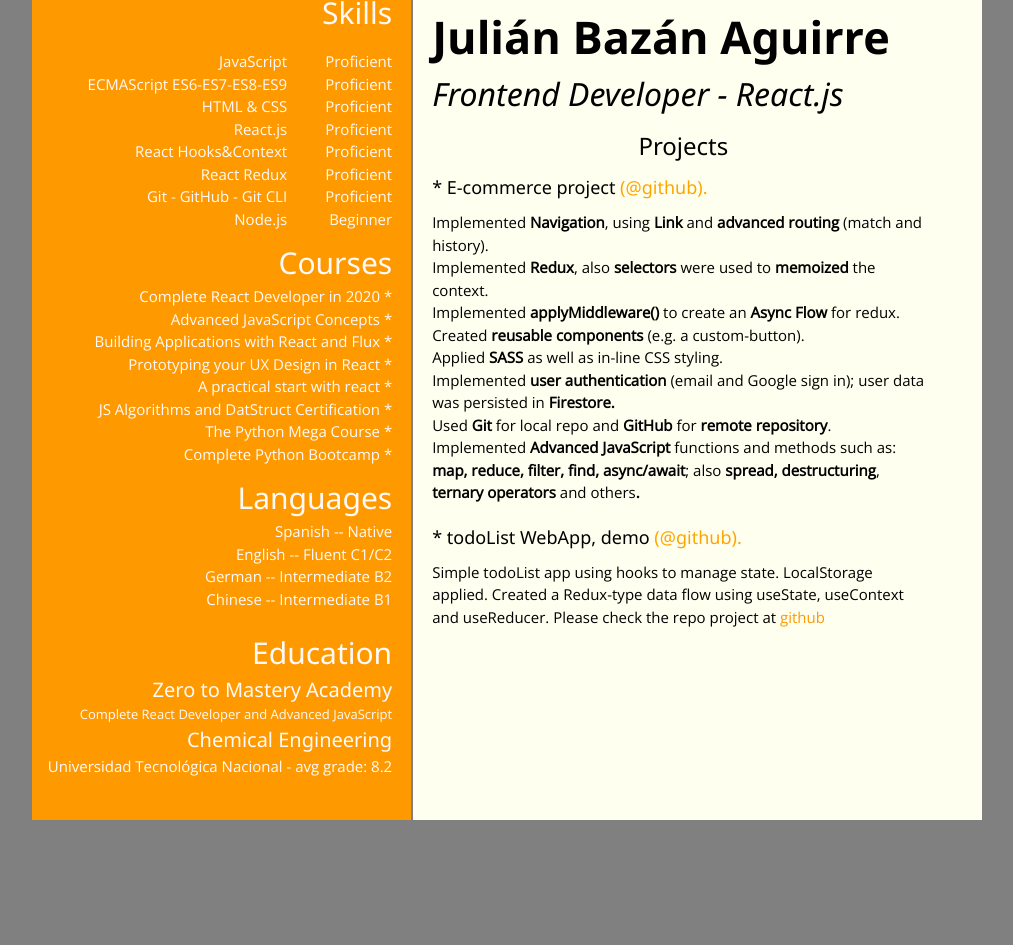
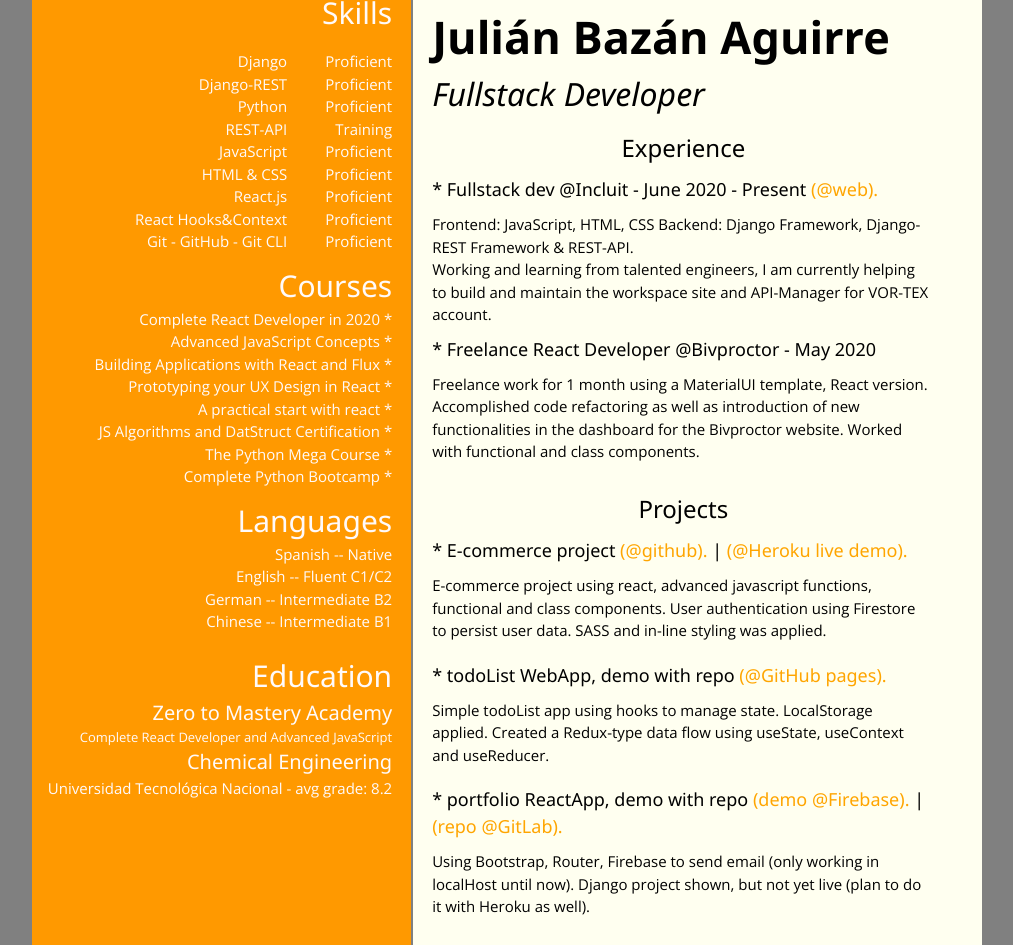
Before and after one commit to the-julianson/miportfolio, a React (Create React App) app: page / in a window 1280 px wide. Shown: the part 180-1125 px from the top of the page, without its empty margins (224-1237 px from the left). Before the commit the page ends 1092 px from the top, so only its background shows below. Built offline with nearby package versions, Linux system fonts and the light colour scheme.

Commit message:
Added new jobs to CV

```diff
--- a/src/component/main-body/right-column/right-experience/right-experience.component.jsx
+++ b/src/component/main-body/right-column/right-experience/right-experience.component.jsx
@@ -2,10 +2,52 @@ import React from "react";
 
 const RigthExperience = () => {
   return (
+    <>
+      <div className="experience">
+        <h3
+          style={{
+            textAlign: `center`,
+            marginTop: `0.5em`
+          }}
+        >
+          Experience
+        </h3>
+        <h5>
+          * Fullstack dev @Incluit - June 2020 - Present
+          <a
+            href="https://developers.junar.com/"
+            style={{
+              textDecoration: `none`,
+              color: `orange`
+            }}
+            target="blank"
+          >
+            {` (@web).`}
+          </a>
+        </h5>
+        <div className="paragraph">
+          <p>
+            Frontend: JavaScript, HTML, CSS Backend: Django Framework,
+            Django-REST Framework & REST-API.<br></br> Working and learning from
+            talented engineers, I am currently helping to build and maintain the
+            workspace site and API-Manager for VOR-TEX account.
+          </p>
+        </div>
+        <h5>* Freelance React Developer @Bivproctor - May 2020</h5>
+        <div className="paragraph">
+          <p>
+            Freelance work for 1 month using a MaterialUI template, React
+            version. Accomplished code refactoring as well as introduction of
+            new functionalities in the dashboard for the Bivproctor website.
+            Worked with functional and class components.
+          </p>
+        </div>
+      </div>
       <div className="projects">
         <h3
           style={{
-          textAlign: `center`
+            textAlign: `center`,
+            marginTop: `1.2em`
           }}
         >
           Projects
@@ -22,39 +64,23 @@ const RigthExperience = () => {
           >
             {` (@github).`}
           </a>
+          {" | "}
+          <a
+            href="https://crownstore.herokuapp.com/"
+            style={{
+              textDecoration: `none`,
+              color: `orange`
+            }}
+            target="blank"
+          >
+            {` (@Heroku live demo).`}
+          </a>
         </h5>
         <div className="paragraph">
           <p>
-          Implemented<strong> Navigation</strong>, using <strong>Link </strong>
-          and <strong>advanced routing</strong> (match and history).
-        </p>
-        <p>
-          Implemented <strong>Redux</strong>, also <strong>selectors </strong>
-          were used to <strong>memoized </strong>the context.
-        </p>
-        <p>
-          Implemented <strong>applyMiddleware()</strong> to create an{" "}
-          <strong>Async Flow</strong> for redux.&nbsp;
-        </p>
-        <p>
-          Created<strong> reusable components</strong> (e.g. a custom-button).
-        </p>
-        <p>
-          Applied<strong> SASS</strong> as well as in-line CSS styling.&nbsp;
-        </p>
-        <p>
-          Implemented <strong>user authentication</strong> (email and Google
-          sign in); user data was persisted in <strong>Firestore.&nbsp;</strong>
-        </p>
-        <p>
-          Used<strong> Git</strong> for local repo and <strong>GitHub </strong>
-          for<strong> remote repository</strong>.
-        </p>
-        <p>
-          Implemented<strong> Advanced JavaScript </strong>functions and methods
-          such as: <strong>map, reduce, filter, find, async/await</strong>; also{" "}
-          <strong>spread, destructuring</strong>,{" "}
-          <strong>ternary operators </strong>and others<strong>.</strong>
+            E-commerce project using react, advanced javascript functions,
+            functional and class components. User authentication using Firestore
+            to persist user data. SASS and in-line styling was applied.
           </p>
         </div>
         <h5
@@ -62,7 +88,7 @@ const RigthExperience = () => {
             marginTop: `20px`
           }}
         >
-        * todoList WebApp, demo
+          * todoList WebApp, demo with repo
           <a
             href="https://the-julianson.github.io/todoList/"
             style={{
@@ -71,27 +97,55 @@ const RigthExperience = () => {
             }}
             target="blank"
           >
-          {` (@github).`}
+            {` (@GitHub pages).`}
           </a>
         </h5>
 
         <div className="paragraph">
           <p>
-          Simple todoList app using hooks to manage state. LocalStorage applied.
-          Created a Redux-type data flow using useState, useContext and
-          useReducer. Please check the repo project at{" "}
-          <span >
+            Simple todoList app using hooks to manage state. LocalStorage
+            applied. Created a Redux-type data flow using useState, useContext
+            and useReducer.
+          </p>
+        </div>
+        <h5
+          style={{
+            marginTop: `20px`
+          }}
+        >
+          * portfolio ReactApp, demo with repo
           <a
-              href="https://github.com/the-julianson/todoList"
-              style={{ textDecoration: `none`, color: `#ff9900` }}
+            href="https://julianbazanaguirre-ecf1b.web.app/"
+            style={{
+              textDecoration: `none`,
+              color: `orange`
+            }}
             target="blank"
           >
-              github
+            {` (demo @Firebase).`}
           </a>
-          </span>
+          {" | "}
+          <a
+            href="https://gitlab.com/the-julianson/portfolio"
+            style={{
+              textDecoration: `none`,
+              color: `orange`
+            }}
+            target="blank"
+          >
+            {` (repo @GitLab).`}
+          </a>
+        </h5>
+
+        <div className="paragraph">
+          <p>
+            Using Bootstrap, Router, Firebase to send email (only working in
+            localHost until now). Django project shown, but not yet live (plan
+            to do it with Heroku as well).
           </p>
         </div>
       </div>
+    </>
   );
 };
 
--- a/src/pages/main-page/App.js
+++ b/src/pages/main-page/App.js
@@ -8,7 +8,7 @@ import RightColumn from "../../component/main-body/right-column/right-column.com
 function App() {
   const [{ fullName, jobTitle }] = useState({
     fullName: "Julián Bazán Aguirre",
-    jobTitle: "Frontend Developer - React.js"
+    jobTitle: "Fullstack Developer"
   });
   const [courses] = useState([
     {
@@ -76,14 +76,15 @@ function App() {
     { title: "Chinese -- Intermediate B1", id: 4 }
   ]);
   const [skills] = useState([
+    { title: "Django", level: "Proficient", id: 7 },
+    { title: "Django-REST", level: "Proficient", id: 8 },
+    { title: "Python", level: "Proficient", id: 9 },
+    { title: "REST-API", level: "Training", id: 10 },
     { title: "JavaScript", level: "Proficient", id: 1 },
-    { title: "ECMAScript ES6-ES7-ES8-ES9", level: "Proficient", id: 8 },
     { title: "HTML & CSS", level: "Proficient", id: 2 },
     { title: "React.js", level: "Proficient", id: 3 },
     { title: "React Hooks&Context", level: "Proficient", id: 4 },
-    { title: "React Redux", level: "Proficient", id: 5 },
-    { title: "Git - GitHub - Git CLI", level: "Proficient", id: 6 },
-    { title: "Node.js", level: "Beginner", id: 7 }
+    { title: "Git - GitHub - Git CLI", level: "Proficient", id: 6 }
   ]);
   const [contactInfo] = useState({
     envelope: "jbazanaguirre@gmail.com",
```
Lines whose indentation alone changed are shown as unchanged.
